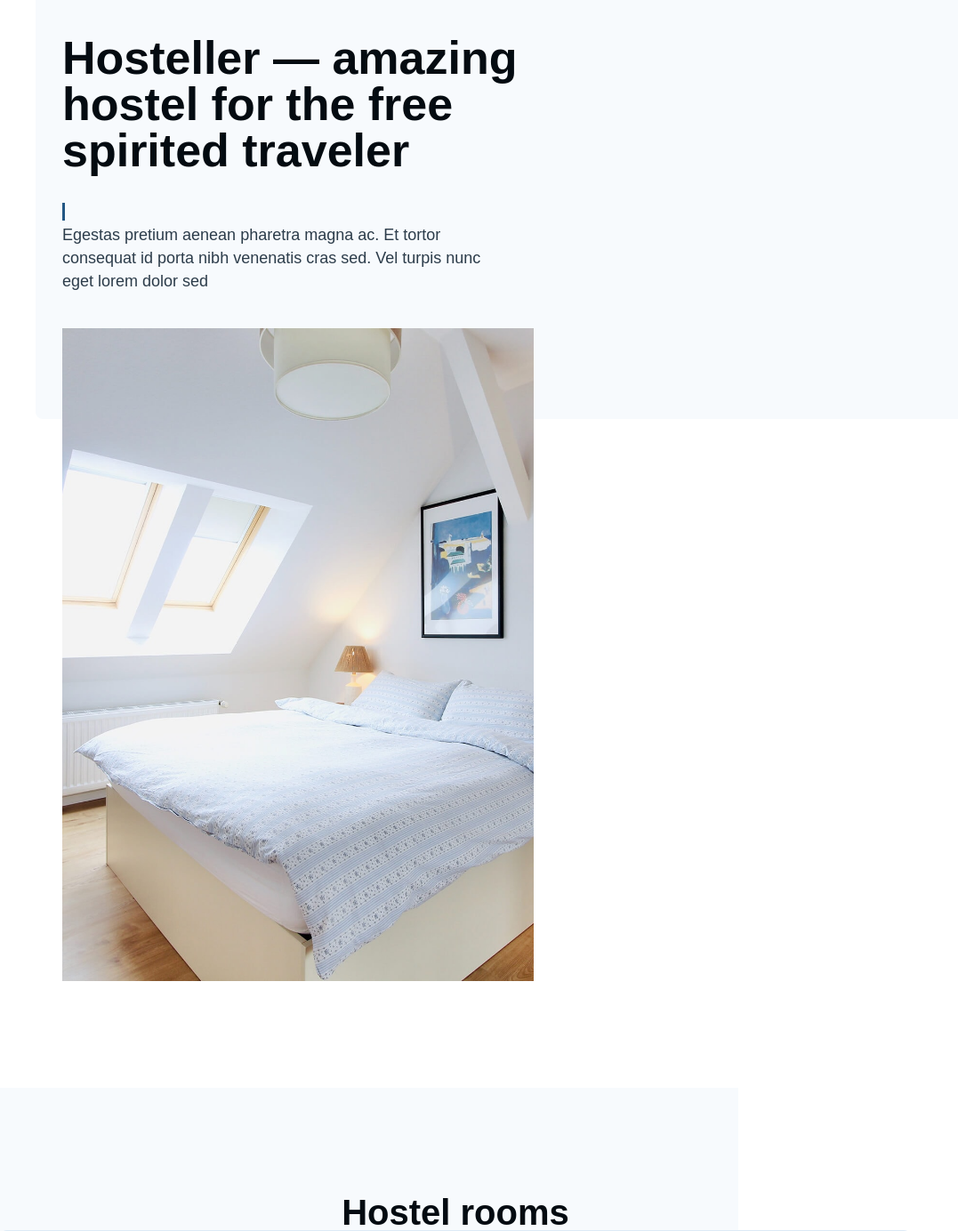
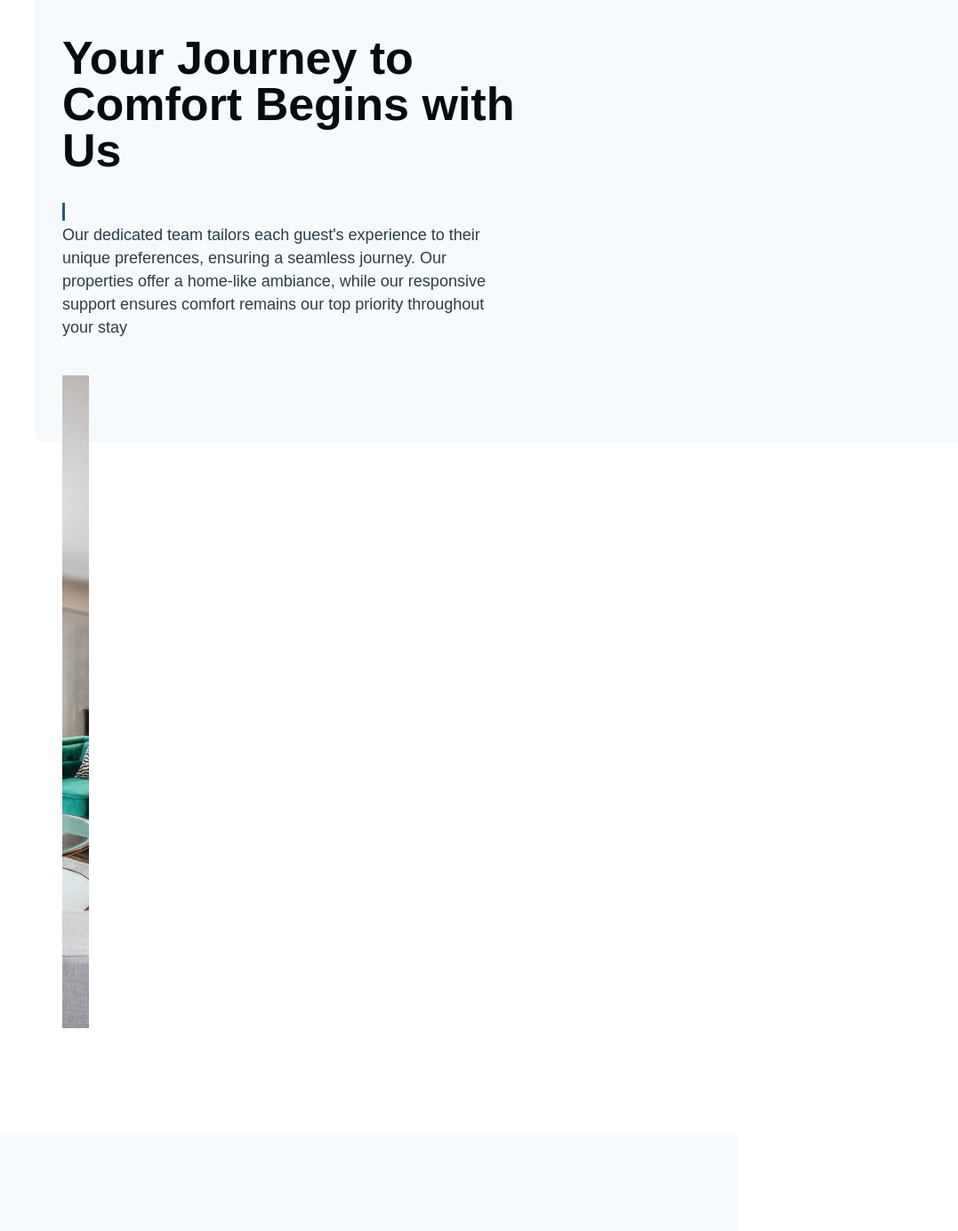
Before and after one commit to rizwanfree/Bijou2, a Django app: page / in a window 1280 px wide. Shown: the part 109-1493 px from the top of the page at 89% size, without its empty margins (0-1077 px from the left). Run offline with Django 5.2, Linux system fonts and the light colour scheme; some libraries are stand-ins or nearby versions.

Commit message:
fixed hero image

```diff
--- a/templates/main-web/partials/hero.html
+++ b/templates/main-web/partials/hero.html
@@ -2,20 +2,21 @@
 
 <section class="hero section">
     <div class="container container--hero d-lg-flex align-items-center justify-content-between">
-        <div class=hero_main>
-            <h1 class=hero_main-title data-aos=fade-up>Hosteller — amazing hostel for the free spirited traveler
+        <div class="hero_main">
+            <h1 class=hero_main-title data-aos=fade-up>Your Journey to Comfort Begins with Us
             </h1>
             <div class="hero_main-content d-flex"><span class=line data-aos=fade-up data-aos-delay=50></span>
-                <p class=text data-aos=fade-up data-aos-delay=100>Egestas pretium aenean pharetra magna ac. Et
-                    tortor consequat id porta nibh venenatis cras sed. Vel turpis nunc eget lorem dolor sed</p>
+                <p class=text data-aos=fade-up data-aos-delay=100>Our dedicated team tailors each guest's experience to their unique preferences,
+                    ensuring a seamless journey. Our properties offer a home-like ambiance, while our responsive support ensures comfort remains our
+                    top priority throughout your stay</p>
             </div>
 
         </div>
-        <div class=hero_media data-aos=zoom-in>
+        <div class="hero_media" data-aos=zoom-out>
             <picture>
-                <source data-srcset={% static "img/index/hero.jpg" %} srcset={% static "img/index/hero.jpg"
-                    %}><img class=lazy data-src={% static "img/index/hero.jpg" %} src={%
-                    static "img/index/hero.jpg" %} alt=media>
+                <source data-srcset={% static "img/index/hero.jpeg" %} srcset={% static "img/index/hero.jpeg"
+                    %}><img class=lazy data-src={% static "img/index/hero.jpeg" %} src={%
+                    static "img/index/hero.jpeg" %} alt=media style="padding-right: 500px;">
             </picture>
         </div>
     </div>
```
Also changed, not shown: static/img/index/hero.jpeg (added).
